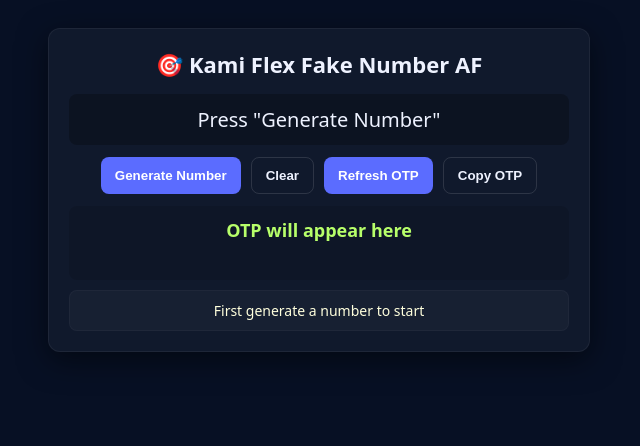
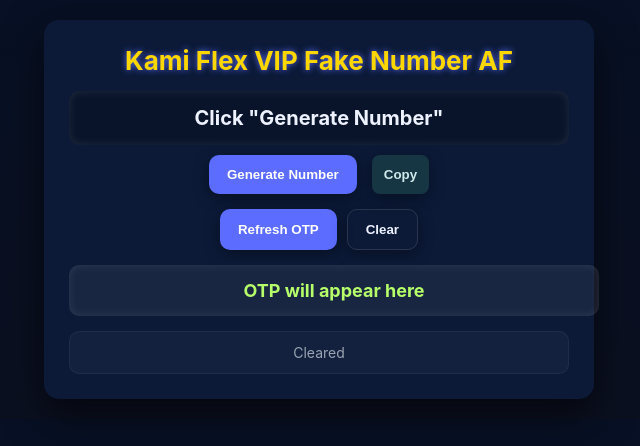
Before and after one commit to Kaamibroken/Kami-Flex, a website: page fake.html in a window 1280 px wide. Both pictures are taken after a click on the button "Clear". Shown: the whole page, without its empty margins (321-961 px from the left). Drawn offline with Linux system fonts and the light colour scheme.

Commit message:
Update fake.html

```diff
--- a/fake.html
+++ b/fake.html
@@ -1,153 +1,194 @@
 <!DOCTYPE html>
 <html lang="en">
 <head>
-  <meta charset="UTF-8">
-  <meta name="viewport" content="width=device-width, initial-scale=1.0">
-  <title>Kami Flex — Fake Number AF</title>
+<meta charset="utf-8">
+<meta name="viewport" content="width=device-width,initial-scale=1">
+<title>Kami Flex VIP Fake Number AF</title>
 <style>
-    body {
-      font-family: system-ui, -apple-system, Segoe UI, Roboto, "Noto Sans", sans-serif;
-      background: #071024;
-      color: #eef2ff;
-      display: flex;
-      justify-content: center;
-      padding: 20px;
+:root{
+  --bg:#071024;
+  --card:#0c1a38;
+  --accent:#5b6cff;
+  --text:#eef2ff;
+  --muted:#9aa4b2;
+  --highlight:#ffd700;
 }
-    .card {
-      width: 100%;
-      max-width: 500px;
-      background: rgba(255,255,255,0.04);
-      border: 1px solid rgba(255,255,255,0.06);
-      padding: 20px;
-      border-radius: 12px;
-      box-shadow: 0 8px 30px rgba(0,0,0,0.5);
+body{
+  margin:0;
+  font-family:'Inter',system-ui,Arial;
+  background:linear-gradient(180deg,#071024,#0b1020);
+  color:var(--text);
+  display:flex;
+  justify-content:center;
+  padding:20px;
 }
-    h1 { margin:0 0 15px 0; font-size:22px; text-align:center; }
-    #numberBox {
-      font-size: 20px;
-      background: rgba(0,0,0,0.25);
-      padding: 12px;
-      border-radius: 8px;
+.card{
+  width:100%;
+  max-width:500px;
+  background:var(--card);
+  padding:25px;
+  border-radius:15px;
+  box-shadow:0 15px 40px rgba(0,0,0,0.6);
+}
+h1{
+  margin:0 0 15px 0;
+  font-size:26px;
   text-align:center;
-      margin-bottom: 12px;
+  color:var(--highlight);
+  text-shadow:0 0 6px var(--accent);
 }
-    .row { display:flex; gap:10px; flex-wrap:wrap; justify-content:center; margin-bottom:10px;}
-    button {
-      padding: 10px 14px;
-      border-radius:8px;
-      border:none;
+.row{
+  display:flex;
+  gap:10px;
+  flex-wrap:wrap;
+  justify-content:center;
+  margin-bottom:15px;
+}
+button{
+  background:var(--accent);
+  color:#fff;
+  border:0;
+  padding:12px 18px;
+  border-radius:10px;
   cursor:pointer;
-      background:#5b6cff;
-      color:white;
   font-weight:600;
+  box-shadow:0 4px 15px rgba(0,0,0,0.4);
+  transition:0.2s all;
 }
-    button.secondary { background:transparent; border:1px solid rgba(255,255,255,0.12); color:#eef2ff; }
-    #loader { display:none; text-align:center; margin:10px 0; }
-    #otpBox {
+button:hover{
+  transform:translateY(-2px);
+  box-shadow:0 6px 20px rgba(0,0,0,0.6);
+}
+button.secondary{
+  background:transparent;
+  border:1px solid rgba(255,255,255,0.12);
+  color:var(--text);
+}
+#numberBox,#otpBox{
+  background:rgba(0,0,0,0.25);
+  padding:15px;
+  border-radius:10px;
+  text-align:center;
+  font-weight:bold;
+  font-size:20px;
+  width:100%;
+  box-shadow:inset 0 0 10px rgba(255,255,255,0.1);
+}
+#otpBox{
   margin-top:12px;
-      background: rgba(0,0,0,0.12);
-      padding:12px;
-      border-radius:8px;
-      min-height:50px;
-      text-align:center;
-      font-weight:700;
+  background:rgba(255,255,255,0.05);
   font-size:18px;
   color:#b7ff6a;
 }
-    .notice {
-      padding:10px;
+#loader{
+  display:none;
+  margin-left:10px;
+  font-size:18px;
+  animation:spin 1.2s linear infinite;
+}
+@keyframes spin{
+  0%{transform:rotate(0deg);}
+  100%{transform:rotate(360deg);}
+}
+.notice{
+  padding:12px;
   background:rgba(255,255,255,0.03);
-      border-radius:8px;
-      margin-top:10px;
-      color:#ffd;
-      border:1px solid rgba(255,255,255,0.03);
+  border-radius:10px;
+  margin-top:15px;
+  color:var(--muted);
+  border:1px solid rgba(255,255,255,0.05);
   text-align:center;
   font-size:14px;
+}
+.copy{
+  padding:8px 12px;
+  border-radius:8px;
+  background:#173644;
+  color:#cfe8ea;
+  border:0;
+  cursor:pointer;
+  font-weight:600;
+  margin-left:5px;
+}
+.copy:hover{
+  background:#1f4b55;
 }
 </style>
 </head>
 <body>
 <div class="card">
-    <h1>🎯 Kami Flex Fake Number AF</h1>
-    <div id="numberBox">Press "Generate Number"</div>
+<h1>Kami Flex VIP Fake Number AF</h1>
 <div class="row">
+<div id="numberBox">Click "Generate Number"</div>
 <button id="generateBtn">Generate Number</button>
+<button id="copyBtn" class="copy">Copy</button>
+<div id="loader">⏳</div>
+</div>
+
+<div class="row">
+<button id="refreshBtn">Refresh OTP</button>
 <button id="clearBtn" class="secondary">Clear</button>
-      <button id="refreshBtn">Refresh OTP</button>
-      <button id="copyBtn" class="secondary">Copy OTP</button>
 </div>
-    <div id="loader">⏳ Loading...</div>
+
 <div id="otpBox">OTP will appear here</div>
-    <div id="infoBox" class="notice">First generate a number to start</div>
+<div id="infoBox" class="notice">Click "Generate Number" to get Afghanistan number and OTP</div>
 </div>
 
 <script>
-let currentNumber = '';
-let currentOtp = '';
+let currentNumber="", currentOtp="";
 
-const numberBox = document.getElementById('numberBox');
-const otpBox = document.getElementById('otpBox');
-const loader = document.getElementById('loader');
-const infoBox = document.getElementById('infoBox');
-
-function setLoading(state) {
-  loader.style.display = state ? 'block' : 'none';
+function setLoading(on){
+  document.getElementById('loader').style.display=on?'inline-block':'none';
 }
 
-// Generate Number
-document.getElementById('generateBtn').addEventListener('click', async ()=>{
+async function generateNumber(){
   setLoading(true);
-  numberBox.textContent = 'Generating...';
-  infoBox.style.display = 'none';
+  document.getElementById('numberBox').innerText='Generating...';
+  document.getElementById('infoBox').style.display='none';
   try{
-    const res = await fetch('/api/fake?type=number&country=AF');
-    const data = await res.json();
+    const res=await fetch('/api/fake?type=number');
+    const data=await res.json();
     if(data && data.number){
-      currentNumber = data.number;
-      numberBox.textContent = '📞 ' + currentNumber;
-      otpBox.textContent = data.otp || '';
-      currentOtp = data.otp || '';
-    } else {
-      numberBox.textContent = '❌ Failed';
-      infoBox.textContent = 'Could not generate number, try again.';
-      infoBox.style.display = 'block';
+      currentNumber=data.number;
+      currentOtp=data.otp||'';
+      document.getElementById('numberBox').innerText='📞 '+currentNumber;
+      document.getElementById('otpBox').innerText='OTP: '+currentOtp;
+      try{await navigator.clipboard.writeText(currentNumber);}catch(e){}
+    }else{
+      document.getElementById('numberBox').innerText='❌ Failed';
+      document.getElementById('infoBox').innerText='Failed to generate number';
+      document.getElementById('infoBox').style.display='block';
     }
-  }catch(e){
-    numberBox.textContent = '⚠️ Error';
-    infoBox.textContent = e.message || e;
-    infoBox.style.display = 'block';
-  } finally { setLoading(false); }
-});
+  }catch(err){
+    document.getElementById('numberBox').innerText='⚠️ Error';
+    document.getElementById('infoBox').innerText='Network error: '+err.message;
+    document.getElementById('infoBox').style.display='block';
+  }finally{setLoading(false);}
+}
 
-// Refresh OTP
-document.getElementById('refreshBtn').addEventListener('click', async ()=>{
-  if(!currentNumber) return alert('Generate a number first');
+async function refreshOtp(){
+  if(!currentNumber){alert('Generate number first'); return;}
   setLoading(true);
   try{
-    const res = await fetch('/api/fake?type=otp&number=' + encodeURIComponent(currentNumber));
-    const data = await res.json();
-    currentOtp = data.otp || '';
-    otpBox.textContent = currentOtp || 'No OTP yet';
-  }catch(e){ otpBox.textContent = '⚠️ Error fetching OTP'; }
-  finally{ setLoading(false); }
+    const res=await fetch('/api/fake?type=otp&number='+encodeURIComponent(currentNumber));
+    const data=await res.json();
+    currentOtp=data.otp||'';
+    document.getElementById('otpBox').innerText='OTP: '+currentOtp;
+  }catch(e){alert('OTP fetch failed');}finally{setLoading(false);}
+}
+
+document.getElementById('generateBtn').addEventListener('click',generateNumber);
+document.getElementById('refreshBtn').addEventListener('click',refreshOtp);
+document.getElementById('copyBtn').addEventListener('click',async ()=>{
+  if(!currentNumber){alert('Generate number first'); return;}
+  try{await navigator.clipboard.writeText(currentNumber);alert('Copied: '+currentNumber);}catch(e){alert('Failed');}
 });
-
-// Clear
-document.getElementById('clearBtn').addEventListener('click', ()=>{
+document.getElementById('clearBtn').addEventListener('click',()=>{
   currentNumber=''; currentOtp='';
-  numberBox.textContent='Press "Generate Number"';
-  otpBox.textContent='OTP will appear here';
-  infoBox.style.display='block';
-  infoBox.textContent='First generate a number to start';
-});
-
-// Copy OTP
-document.getElementById('copyBtn').addEventListener('click', async ()=>{
-  if(!currentOtp) return alert('No OTP to copy');
-  try{
-    await navigator.clipboard.writeText(currentOtp);
-    alert('OTP copied: ' + currentOtp);
-  }catch(e){ alert('Failed to copy'); }
+  document.getElementById('numberBox').innerText='Click "Generate Number"';
+  document.getElementById('otpBox').innerText='OTP will appear here';
+  document.getElementById('infoBox').style.display='block';
+  document.getElementById('infoBox').innerText='Cleared';
 });
 </script>
 </body>
```
Lines whose indentation alone changed are shown as unchanged.
